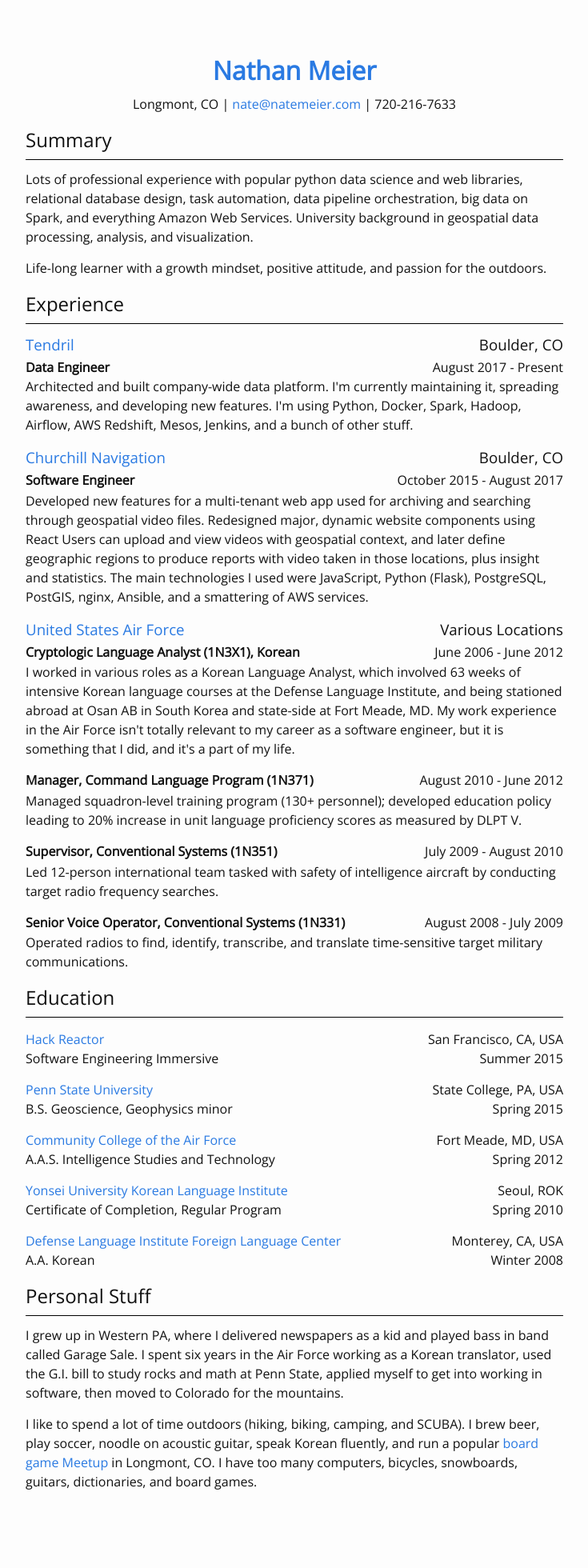
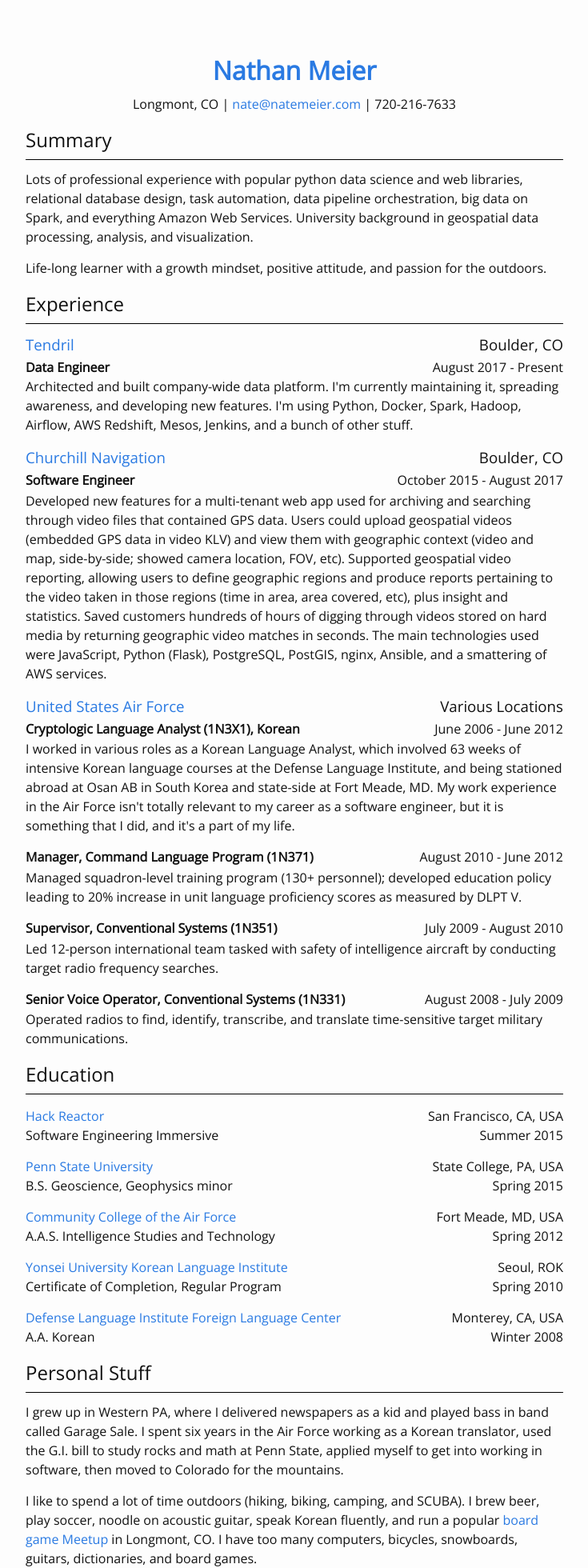
Before and after one commit to iemanatemire/iemanatemire.github.io, a Jekyll site: the page built from resume.html, in a window 1280 px wide. Shown: the whole page at 80% size, without its empty margins (272-1007 px from the left). Built offline with Jekyll 4.4.1, drawn with Linux system fonts in a browser that asks for light colours; nearby versions of some CDN libraries; before the commit the page ends 1864 px from its top, so only the background shows below that.

Commit message:
Improve cn description

```diff
--- a/resume.html
+++ b/resume.html
@@ -41,10 +41,11 @@
         <span class="float-right">October 2015 - August 2017</span>
     </div>
     <p>
-        Developed new features for a multi-tenant web app used for archiving and searching through geospatial video files.
-        Redesigned major, dynamic website components using React
-        Users can upload and view videos with geospatial context, and later define geographic regions to produce reports with video taken in those locations, plus insight and statistics.
-        The main technologies I used were JavaScript, Python (Flask), PostgreSQL, PostGIS, nginx, Ansible, and a smattering of AWS services.
+        Developed new features for a multi-tenant web app used for archiving and searching through video files that contained GPS data.
+        Users could upload geospatial videos (embedded GPS data in video KLV) and view them with geographic context (video and map, side-by-side; showed camera location, FOV, etc).
+        Supported geospatial video reporting, allowing users to define geographic regions and produce reports pertaining to the video taken in those regions (time in area, area covered, etc), plus insight and statistics.
+        Saved customers hundreds of hours of digging through videos stored on hard media by returning geographic video matches in seconds.
+        The main technologies used were JavaScript, Python (Flask), PostgreSQL, PostGIS, nginx, Ansible, and a smattering of AWS services.
     </p>
 
 
```
